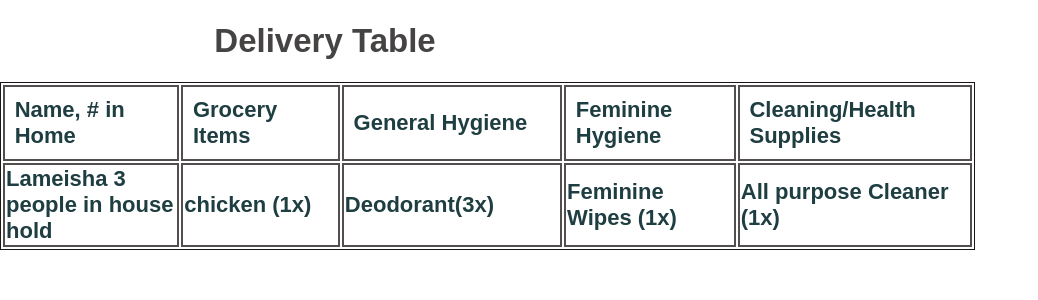
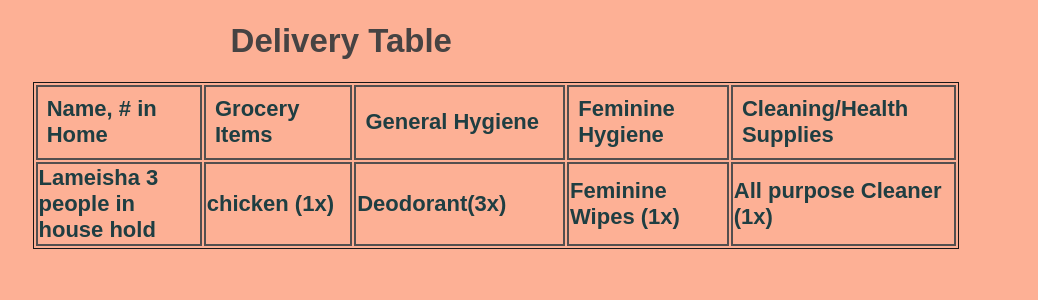
Before and after one commit to 464squad/FoodAssistants_FrontEnd, a React (Create React App) app: page / in a window 1280 px wide. Shown: the top 300 px of the page, without its empty margins (0-1038 px from the left). Built offline with nearby package versions, Linux system fonts and the light colour scheme.

Commit message:
styles added

```diff
--- a/src/App.css
+++ b/src/App.css
@@ -1,5 +1,12 @@
 .App {
   text-align: center;
+
+
+
+}
+.app-container{
+  margin-left: 5%;
+
 }
 
 .App-logo {
@@ -22,6 +29,7 @@
   justify-content: center;
   font-size: calc(10px + 2vmin);
   color: white;
+
 }
 
 .App-link {
--- a/src/App.js
+++ b/src/App.js
@@ -1,4 +1,3 @@
-import logo from './logo.svg';
 import './App.css';
 import React from 'react';
 import deliveryTable from './components/delivery/deliveryTable';
@@ -7,7 +6,7 @@ const App =() =>{
 
   return ( <div className="app-container">
   <h1> Delivery Table</h1>
-  <table>
+  <table className="table-container">
     <thead>
       <tr>
         <th>Name, # in Home</th>
--- a/src/index.css
+++ b/src/index.css
@@ -1,4 +1,5 @@
 body {
+  background-color: #fdb095;
   margin: 0;
   font-family: -apple-system, BlinkMacSystemFont, 'Segoe UI', 'Roboto', 'Oxygen',
     'Ubuntu', 'Cantarell', 'Fira Sans', 'Droid Sans', 'Helvetica Neue',
```
Also changed, not shown: src/logo.svg (deleted).
